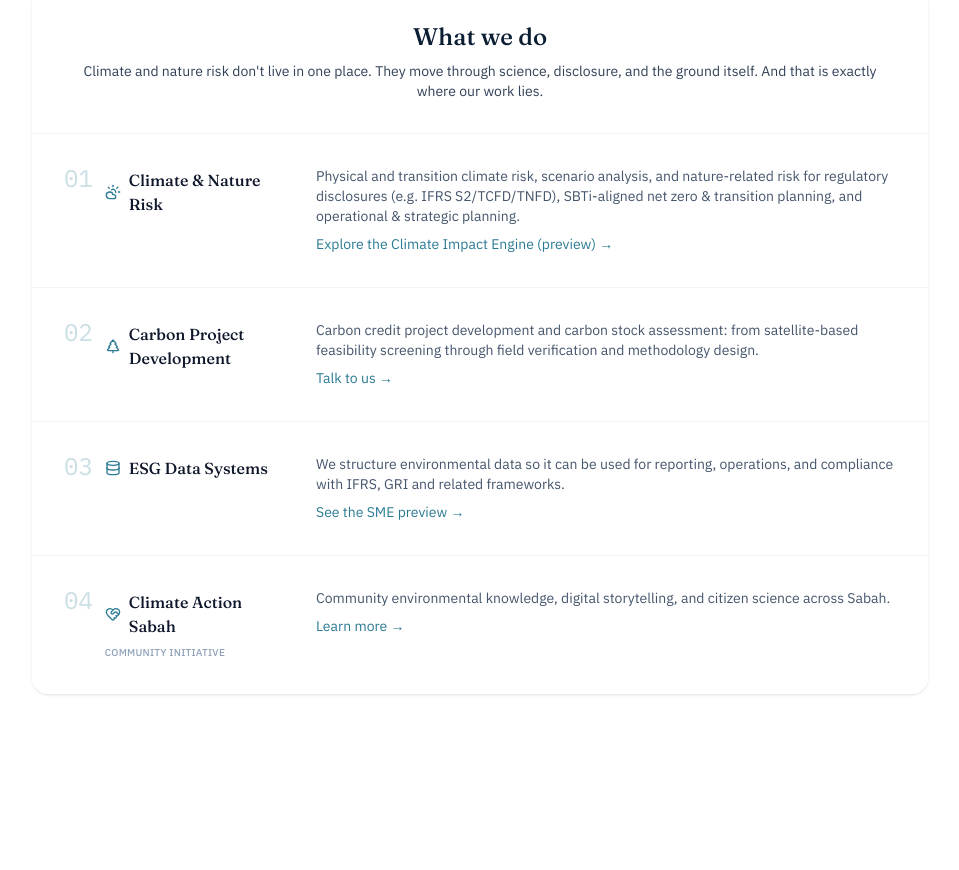
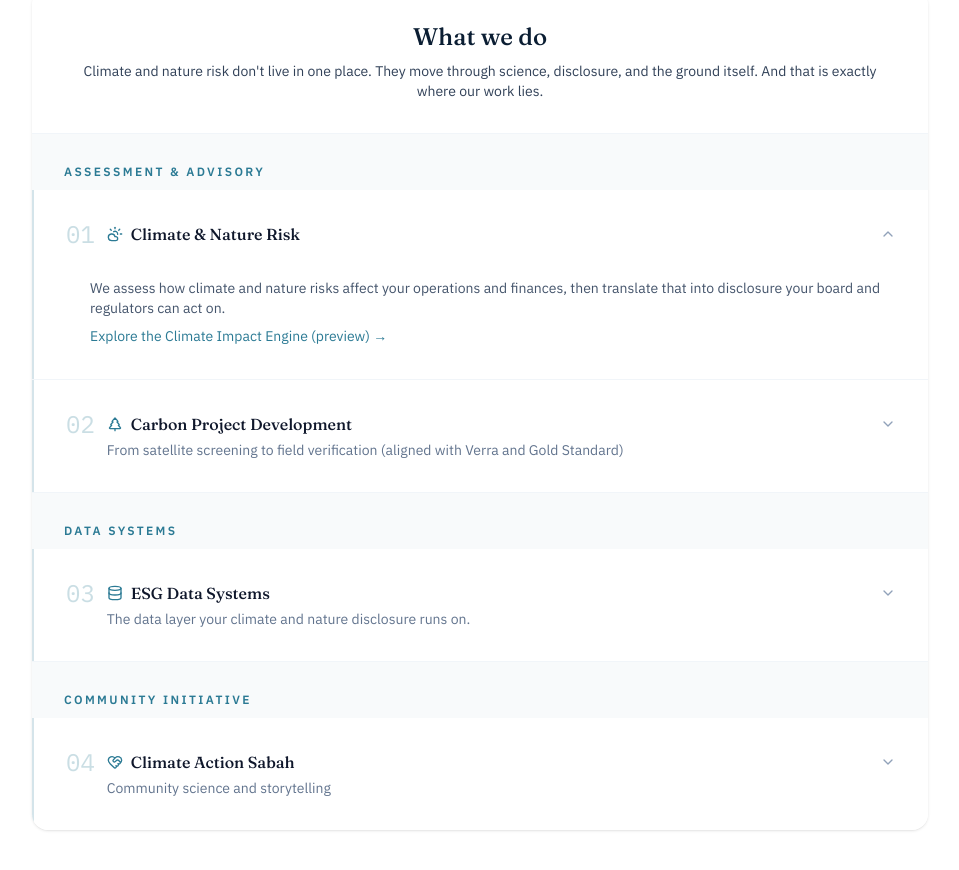
Before and after one commit to esgee-earth/esgee-earth-site, a Next.js app: page / in a window 1280 px wide. Shown: the part 1780-2650 px from the top of the page, without its empty margins (160-1119 px from the left). Built offline with nearby package versions, Linux system fonts and the light colour scheme.

Commit message:
Updated homepage and sme->data-systems

```diff
--- a/app/climate/page.tsx
+++ b/app/climate/page.tsx
@@ -13,7 +13,7 @@ export default function ClimatePage() {
     <div className="mx-auto max-w-5xl px-4 py-12 space-y-10">
 
       {/* HEADER */}
-      <div className="text-center space-y-4 max-w-2xl mx-auto">
+      <div className="text-center space-y-5 max-w-2xl mx-auto">
         <span className="inline-flex items-center rounded-full bg-emerald-50 px-3 py-1 border border-emerald-100 text-[11px] font-medium uppercase tracking-[0.18em] text-brand-teal">
           Climate Impact Engine
         </span>
--- a/app/components/Header.tsx
+++ b/app/components/Header.tsx
@@ -7,7 +7,7 @@ import Image from "next/image";
 const navItems = [
   { label: "Home", href: "/" },
   { label: "Climate", href: "/climate" },
-  { label: "SME", href: "/sme" },
+  { label: "Data Systems", href: "/data-systems" },
   { label: "Team", href: "/#team" },
 ];
 
--- /dev/null
+++ b/app/components/WhatWeDoAccordion.tsx
@@ -0,0 +1,132 @@
+"use client";
+
+import { useState } from "react";
+import { motion, AnimatePresence } from "framer-motion";
+import { ChevronDown, CloudSun, TreePine, Database, HeartHandshake } from "lucide-react";
+
+type Service = {
+  numeral: string;
+  icon: typeof CloudSun;
+  title: string;
+  group: string;
+  teaser: string;
+  description: string;
+  link: { href: string; label: string };
+};
+
+const SERVICES: Service[] = [
+  {
+    numeral: "01",
+    icon: CloudSun,
+    title: "Climate & Nature Risk",
+    group: "Assessment & Advisory",
+    teaser: "Physical, transition, and nature-related risk quantification (aligned with IFRS S2/TCFD, TNFD, SBTi, GRI)",
+    description:
+      "We assess how climate and nature risks affect your operations and finances, then translate that into disclosure your board and regulators can act on.",
+    link: { href: "/climate", label: "Explore the Climate Impact Engine (preview) →" },
+  },
+  {
+    numeral: "02",
+    icon: TreePine,
+    title: "Carbon Project Development",
+    group: "Assessment & Advisory",
+    teaser: "From satellite screening to field verification (aligned with Verra and Gold Standard)",
+    description:
+      "Carbon credit project development and carbon stock assessment: from satellite-based feasibility screening through field verification and methodology design.",
+    link: { href: "/contact", label: "Talk to us →" },
+  },
+  {
+    numeral: "03",
+    icon: Database,
+    title: "ESG Data Systems",
+    group: "Data Systems",
+    teaser: "The data layer your climate and nature disclosure runs on.",
+    description:
+      "The infrastructure behind the work above. We structure environmental data so climate and nature disclosure has something solid to stand on.",
+    link: { href: "/data-systems", label: "See preview →" },
+  },
+  {
+    numeral: "04",
+    icon: HeartHandshake,
+    title: "Climate Action Sabah",
+    group: "Community Initiative",
+    teaser: "Community science and storytelling",
+    description:
+      "Community environmental knowledge, digital storytelling, and citizen science across Sabah and beyond.",
+    link: { href: "/climate-action-sabah", label: "Learn more →" },
+  },
+];
+
+export function WhatWeDoAccordion() {
+  const [openIndex, setOpenIndex] = useState(0);
+
+  return (
+    <div className="divide-y divide-slate-100">
+      {SERVICES.map((service, i) => {
+        const isOpen = openIndex === i;
+        const Icon = service.icon;
+        const prevGroup = i > 0 ? SERVICES[i - 1].group : undefined;
+        const showGroupHeader = service.group !== prevGroup;
+
+        return (
+          <div key={service.title}>
+            {showGroupHeader && (
+              <div className="px-6 md:px-8 pt-6 pb-2 bg-brand-mist/40">
+                <span className="text-xs font-semibold uppercase tracking-[0.2em] text-brand-teal">
+                  {service.group}
+                </span>
+              </div>
+            )}
+
+            <button
+              type="button"
+              onClick={() => setOpenIndex(isOpen ? -1 : i)}
+              aria-expanded={isOpen}
+              className="w-full flex items-start gap-3 p-6 md:p-8 text-left border-l-2 border-l-brand-teal/20 hover:bg-brand-teal/10 hover:border-l-brand-teal transition-colors"
+            >
+              <span className="font-data text-2xl text-brand-teal/25 leading-none shrink-0">
+                {service.numeral}
+              </span>
+              <div className="flex-1 min-w-0">
+                <div className="flex items-center gap-2">
+                  <Icon className="w-4 h-4 text-brand-teal shrink-0" />
+                  <h3 className="font-display font-medium text-slate-900">{service.title}</h3>
+                </div>
+                {!isOpen && (
+                  <p className="text-sm text-slate-500 mt-1">{service.teaser}</p>
+                )}
+              </div>
+              <ChevronDown
+                className={`w-4 h-4 text-slate-400 shrink-0 mt-1 transition-transform duration-300 ${
+                  isOpen ? "rotate-180" : ""
+                }`}
+              />
+            </button>
+
+            <AnimatePresence initial={false}>
+              {isOpen && (
+                <motion.div
+                  initial={{ height: 0, opacity: 0 }}
+                  animate={{ height: "auto", opacity: 1 }}
+                  exit={{ height: 0, opacity: 0 }}
+                  transition={{ duration: 0.3, ease: "easeOut" }}
+                  className="overflow-hidden border-l-2 border-l-brand-teal/20"
+                >
+                  <div className="pl-10 md:pl-14 pr-6 md:pr-8 pb-6 md:pb-8">
+                    <p className="text-sm text-slate-600">{service.description}</p>
+                    <a
+                      href={service.link.href}
+                      className="mt-2 inline-block text-sm text-brand-teal hover:underline"
+                    >
+                      {service.link.label}
+                    </a>
+                  </div>
+                </motion.div>
+              )}
+            </AnimatePresence>
+          </div>
+        );
+      })}
+    </div>
+  );
+}
--- a/app/page.tsx
+++ b/app/page.tsx
@@ -6,7 +6,8 @@ import ClimateRiskSnapshot from "@/app/components/ClimateRiskSnapshot";
 import WarmingStripes from "@/app/components/WarmingStripes";
 import { AtmosphericJourney } from "@/app/components/AtmosphericJourney";
 import { ScrollCrossfadeStack } from "@/app/components/ScrollCrossfadeStack";
-import { CloudSun, TreePine, Database, HeartHandshake, Factory, DollarSign, FileText } from "lucide-react";
+import { Factory, DollarSign, FileText, GraduationCap, Building2, Users } from "lucide-react";
+import { WhatWeDoAccordion } from "@/app/components/WhatWeDoAccordion";
 
 export default function Home() {
   return (
@@ -38,7 +39,7 @@ export default function Home() {
 
         {/* ===================== CHAPTER 2 — WHERE THE DATA STARTS ===================== */}
         <section className="min-h-screen flex items-center justify-center px-6">
-          <div className="max-w-2xl text-center space-y-4">
+          <div className="max-w-2xl text-center space-y-5">
             <h2 className="font-display text-lg md:text-2xl font-medium text-white">
               A quieter truth about climate risk
             </h2>
@@ -79,100 +80,7 @@ export default function Home() {
               </p>
             </div>
 
-            <div className="divide-y divide-slate-100">
-
-              <div className="grid md:grid-cols-[220px_1fr] gap-3 md:gap-8 p-6 md:p-8">
-                <div className="flex items-start gap-3">
-                  <span className="font-data text-2xl text-brand-teal/25 leading-none">01</span>
-                  <div className="flex items-center gap-2 pt-0.5">
-                    <CloudSun className="w-4 h-4 text-brand-teal shrink-0" />
-                    <h3 className="font-display font-medium text-slate-900">
-                      Climate &amp; Nature Risk
-                    </h3>
-                  </div>
-                </div>
-                <div>
-                  <p className="text-sm text-slate-600">
-                    Physical and transition climate risk, scenario analysis, and nature-related risk for
-                    regulatory disclosures (e.g. IFRS S2/TCFD/TNFD), SBTi-aligned net zero &amp; transition planning,
-                    and operational &amp; strategic planning.
-                  </p>
-                  <a href="/climate" className="mt-2 inline-block text-sm text-brand-teal hover:underline">
-                    Explore the Climate Impact Engine (preview) →
-                  </a>
-                </div>
-              </div>
-
-              <div className="grid md:grid-cols-[220px_1fr] gap-3 md:gap-8 p-6 md:p-8">
-                <div className="flex items-start gap-3">
-                  <span className="font-data text-2xl text-brand-teal/25 leading-none">02</span>
-                  <div className="flex items-center gap-2 pt-0.5">
-                    <TreePine className="w-4 h-4 text-brand-teal shrink-0" />
-                    <h3 className="font-display font-medium text-slate-900">
-                      Carbon Project Development
-                    </h3>
-                  </div>
-                </div>
-                <div>
-                  <p className="text-sm text-slate-600">
-                    Carbon credit project development and carbon stock assessment: from
-                    satellite-based feasibility screening through field verification and
-                    methodology design.
-                  </p>
-                  <a href="/contact" className="mt-2 inline-block text-sm text-brand-teal hover:underline">
-                    Talk to us →
-                  </a>
-                </div>
-              </div>
-
-              <div className="grid md:grid-cols-[220px_1fr] gap-3 md:gap-8 p-6 md:p-8">
-                <div className="flex items-start gap-3">
-                  <span className="font-data text-2xl text-brand-teal/25 leading-none">03</span>
-                  <div className="flex items-center gap-2 pt-0.5">
-                    <Database className="w-4 h-4 text-brand-teal shrink-0" />
-                    <h3 className="font-display font-medium text-slate-900">
-                      ESG Data Systems
-                    </h3>
-                  </div>
-                </div>
-                <div>
-                  <p className="text-sm text-slate-600">
-                    We structure environmental data so it can be used for reporting,
-                    operations, and compliance with IFRS, GRI and related frameworks.
-                  </p>
-                  <a href="/sme" className="mt-2 inline-block text-sm text-brand-teal hover:underline">
-                    See the SME preview →
-                  </a>
-                </div>
-              </div>
-
-              <div className="grid md:grid-cols-[220px_1fr] gap-3 md:gap-8 p-6 md:p-8">
-                <div className="flex items-start gap-3">
-                  <span className="font-data text-2xl text-brand-teal/25 leading-none">04</span>
-                  <div className="pt-0.5">
-                    <div className="flex items-center gap-2">
-                      <HeartHandshake className="w-4 h-4 text-brand-teal shrink-0" />
-                      <h3 className="font-display font-medium text-slate-900">
-                        Climate Action Sabah
-                      </h3>
-                    </div>
-                    <span className="inline-block text-[10px] font-medium uppercase tracking-wide text-slate-400 mt-1">
-                      Community Initiative
-                    </span>
-                  </div>
-                </div>
-                <div>
-                  <p className="text-sm text-slate-600">
-                    Community environmental knowledge, digital storytelling, and citizen
-                    science across Sabah.
-                  </p>
-                  <a href="/climate-action-sabah" className="mt-2 inline-block text-sm text-brand-teal hover:underline">
-                    Learn more →
-                  </a>
-                </div>
-              </div>
-
-            </div>
+            <WhatWeDoAccordion />
           </div>
         </section>
 
@@ -188,7 +96,7 @@ export default function Home() {
               </p>
             </div>,
 
-            <div key="b" className="max-w-2xl text-center space-y-3">
+            <div key="b" className="max-w-2xl text-center space-y-5">
               <h2 className="font-display text-xl md:text-3xl font-medium text-white">
                 From raw climate and nature models to a boardroom-ready signal
               </h2>
@@ -252,11 +160,11 @@ export default function Home() {
               <StepVisualJourney />
             </div>,
 
-            <div key="e" className="max-w-2xl mx-auto text-center space-y-3">
+            <div key="e" className="max-w-2xl mx-auto text-center space-y-5">
               <p className="font-display text-lg md:text-4xl font-medium text-white">
                 ESG is not just reporting.
               </p>
-              <p className="text-lg md:text-xl text-brand-teal">
+              <p className="text-lg md:text-xl text-brand-teal-bright font-medium">
                 It&apos;s about data you can actually use to make real decisions in a changing
                 world — monitored continuously, not reported once.
               </p>
@@ -335,8 +243,11 @@ export default function Home() {
                 </div>
               </div>
 
-              <div className="grid gap-4 md:grid-cols-3 mt-4 text-left">
-                <div className="rounded-xl border border-slate-200 bg-white p-4">
+              <div className="grid gap-4 md:grid-cols-3 mt-4">
+                <div className="rounded-xl border border-slate-200 bg-white p-5 flex flex-col items-center text-center">
+                  <div className="w-10 h-10 rounded-full bg-brand-teal/10 flex items-center justify-center mb-2">
+                    <GraduationCap className="w-5 h-5 text-brand-teal" />
+                  </div>
                   <span className="text-[10px] font-medium uppercase tracking-wide text-slate-400">Academic</span>
                   <div className="mt-2 flex flex-col gap-1.5 text-sm text-slate-600">
                     <a href="https://trace.umk.edu.my/" target="_blank" rel="noopener noreferrer" className="hover:text-brand-teal transition">UMK-TRaCe</a>
@@ -345,7 +256,10 @@ export default function Home() {
                   </div>
                 </div>
 
-                <div className="rounded-xl border border-slate-200 bg-white p-4">
+                <div className="rounded-xl border border-slate-200 bg-white p-5 flex flex-col items-center text-center">
+                  <div className="w-10 h-10 rounded-full bg-brand-brick/10 flex items-center justify-center mb-2">
+                    <Building2 className="w-5 h-5 text-brand-brick" />
+                  </div>
                   <span className="text-[10px] font-medium uppercase tracking-wide text-slate-400">Industry</span>
                   <div className="mt-2 flex flex-col gap-1.5 text-sm text-slate-600">
                     <a href="https://riverstone-enviro.com" target="_blank" rel="noopener noreferrer" className="hover:text-brand-teal transition">Riverstone Environmental Sdn Bhd</a>
@@ -353,7 +267,10 @@ export default function Home() {
                   </div>
                 </div>
 
-                <div className="rounded-xl border border-slate-200 bg-white p-4">
+                <div className="rounded-xl border border-slate-200 bg-white p-5 flex flex-col items-center text-center">
+                  <div className="w-10 h-10 rounded-full bg-brand-monsoon/10 flex items-center justify-center mb-2">
+                    <Users className="w-5 h-5 text-brand-monsoon" />
+                  </div>
                   <span className="text-[10px] font-medium uppercase tracking-wide text-slate-400">Network</span>
                   <div className="mt-2 flex flex-col gap-1.5 text-sm text-slate-600">
                     <a href="https://www.esg-mapan.org.my/" target="_blank" rel="noopener noreferrer" className="hover:text-brand-teal transition">ESG-MAPAN</a>
```
Also changed, not shown: app/components/AtmosphericJourney.tsx (+6 -3 lines), app/globals.css (+6 -9 lines), app/data-systems/page.tsx (renamed from app/sme/page.tsx).
